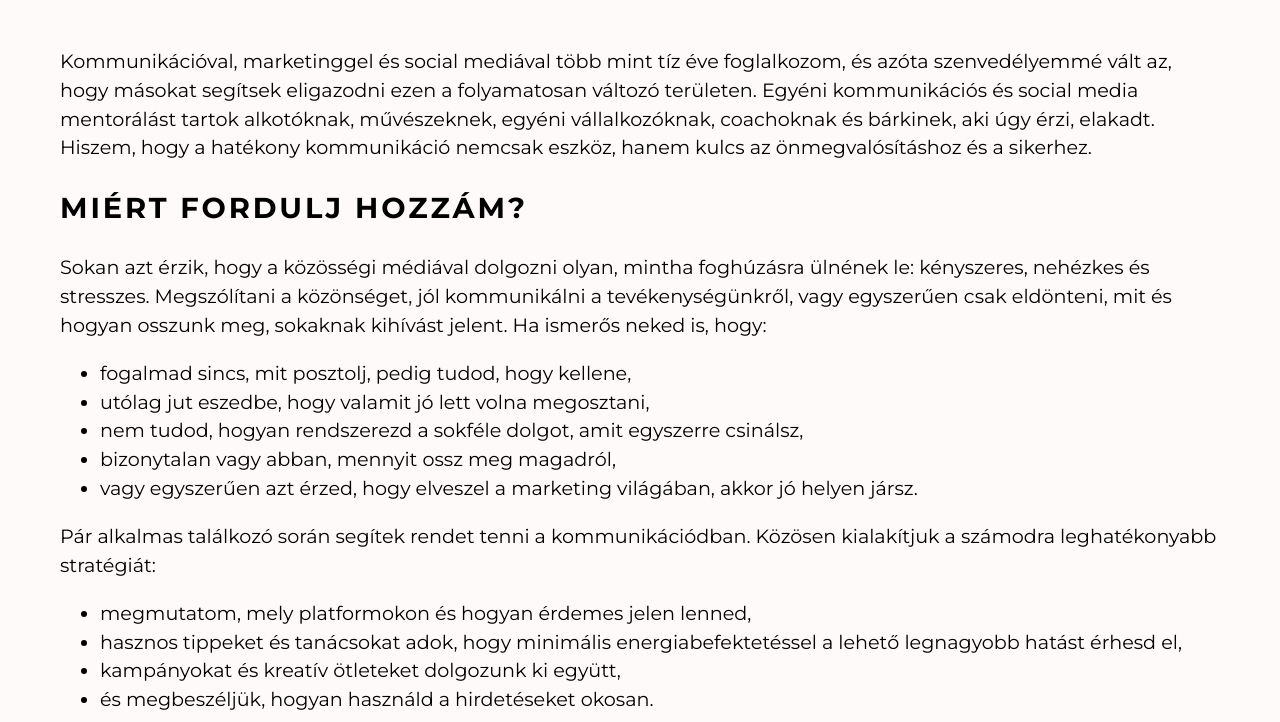
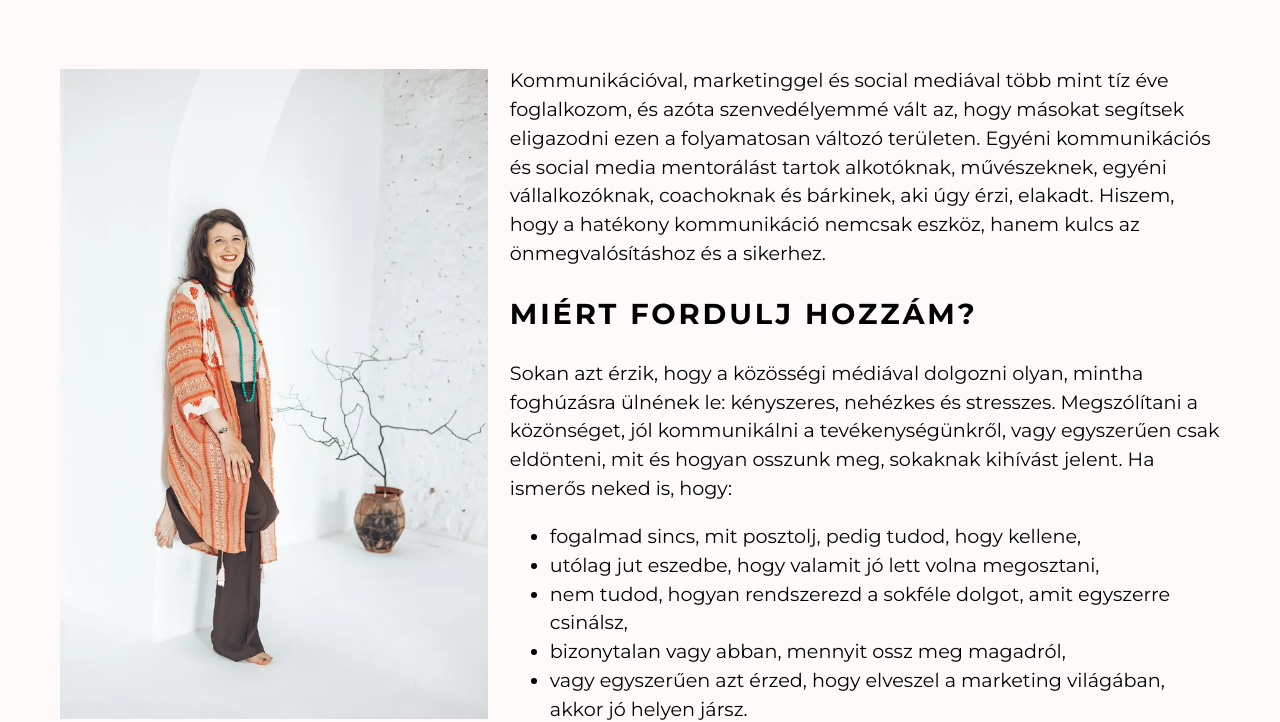
Before and after one commit to ktmathe/zsakkata_landing, an Astro site: page /rolam in a window 1280 px wide. Shown: the part 886-1608 px from the top of the page. Built offline with nearby package versions, Linux system fonts and the light colour scheme; Astro itself is replaced by a stand-in of ours.

Commit message:
refact: restructure content layout with flexbox and add background image

```diff
--- a/src/pages/rolam.astro
+++ b/src/pages/rolam.astro
@@ -11,6 +11,10 @@ const pageTitle = "Zsák Kata - Rólam";
 <section id="rolam" class="section">
 <h1 class="pageHeader">Rólam</h1>
 <div class="container">
+    <div class="flex-container">
+        <div class="image">
+        </div>
+        <div class="flex-text">
             <p>Kommunikációval, marketinggel és social mediával több mint tíz éve foglalkozom, és azóta szenvedélyemmé vált az, hogy másokat segítsek eligazodni ezen a folyamatosan változó területen. Egyéni kommunikációs és social media mentorálást tartok alkotóknak, művészeknek, egyéni vállalkozóknak, coachoknak és bárkinek, aki úgy érzi, elakadt. Hiszem, hogy a hatékony kommunikáció nemcsak eszköz, hanem kulcs az önmegvalósításhoz és a sikerhez.</p>
             <h2>Miért fordulj hozzám?</h2>
             <p>Sokan azt érzik, hogy a közösségi médiával dolgozni olyan, mintha foghúzásra ülnének le: kényszeres, nehézkes és stresszes. Megszólítani a közönséget, jól kommunikálni a tevékenységünkről, vagy egyszerűen csak eldönteni, mit és hogyan osszunk meg, sokaknak kihívást jelent. Ha ismerős neked is, hogy:</p>
@@ -21,6 +25,8 @@ const pageTitle = "Zsák Kata - Rólam";
                 <li>bizonytalan vagy abban, mennyit ossz meg magadról,</li>
                 <li>vagy egyszerűen azt érzed, hogy elveszel a marketing világában, akkor jó helyen jársz.</li>
             </ul>
+        </div>
+    </div>
     <p>Pár alkalmas találkozó során segítek rendet tenni a kommunikációdban. Közösen kialakítjuk a számodra leghatékonyabb stratégiát:</p>
     <ul>
     <li>megmutatom, mely platformokon és hogyan érdemes jelen lenned,
@@ -54,4 +60,34 @@ const pageTitle = "Zsák Kata - Rólam";
         margin-right: auto;
         padding: 0 20px;
     }
+
+    .flex-container {
+        display: flex;
+        flex-direction: column;
+    }
+
+    .image {
+        background-image: url('/rolam.webp');
+        background-repeat: no-repeat;
+        background-position: 30% 40%;
+        width: 100%;
+        height: 500px;
+    }
+
+    @media screen and (min-width: 750px) {
+        .flex-container {
+            flex-direction: row;
+        }
+
+        .image {
+            background-size: cover;
+            background-position: center;
+            height: 650px;
+            margin: 22px 22px 22px 0;
+        }
+
+        .flex-text {
+            width: 166%;
+        }
+    }
 </style>
```
Also changed, not shown: public/rolam.webp (added). Lines whose indentation alone changed are shown as unchanged.
